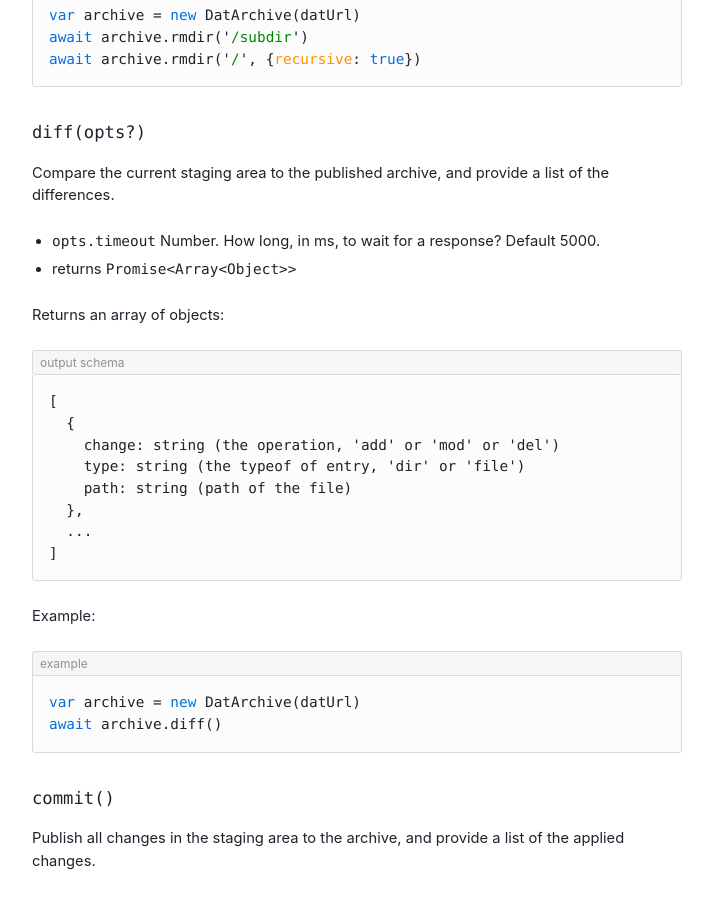
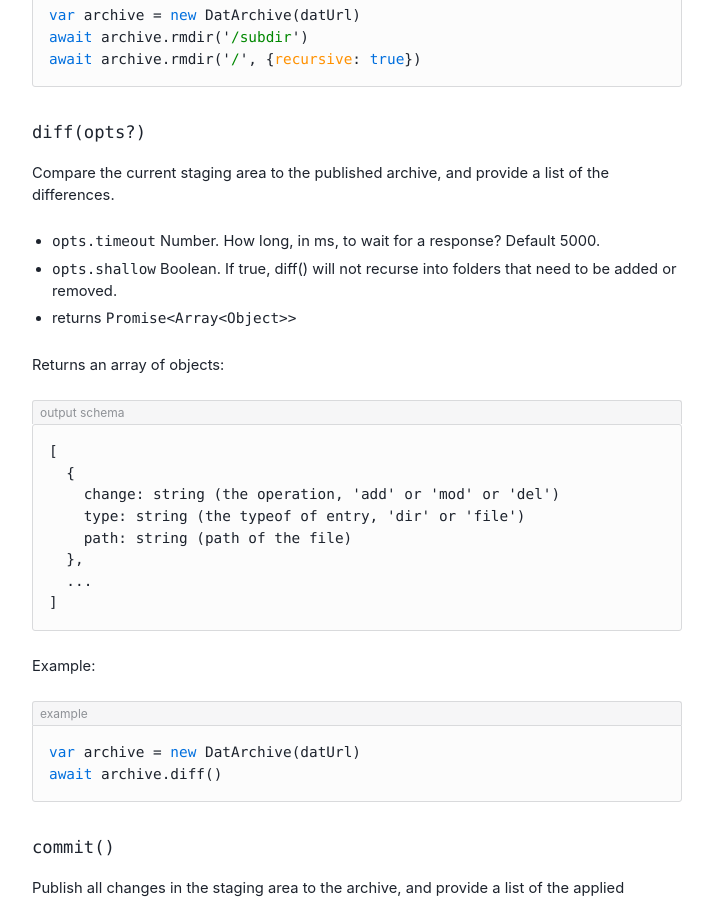
Before and after one commit to beakerbrowser/beakerbrowser.com, a Jekyll site: the page built from _docs/apis/dat.md, in a window 1280 px wide and 900 px high, scrolled down 8174 px. Shown: the whole window, without its empty margins (108-821 px from the left). Built offline with Jekyll 4.4.1, drawn with Linux system fonts in a browser that asks for light colours.

Commit message:
Add {shallow:} opt to diff() documentation

```diff
--- a/_data/apis/dat.yml
+++ b/_data/apis/dat.yml
@@ -310,6 +310,7 @@
       Compare the current staging area to the published archive, and provide a list of the differences.
 
       - `opts.timeout` Number. How long, in ms, to wait for a response? Default 5000.
+      - `opts.shallow` Boolean. If true, diff() will not recurse into folders that need to be added or removed.
       - returns `Promise<Array<Object>>`
 
       Returns an array of objects:
```
